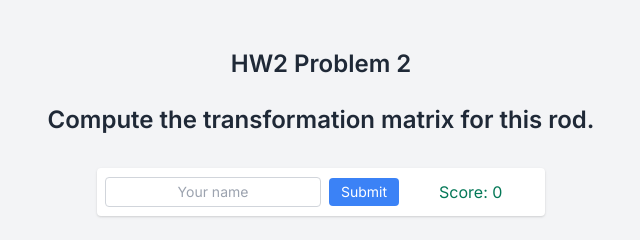
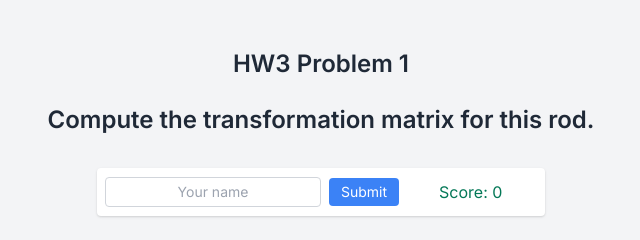
Before and after one commit to khaza15143Lev/HW3_1, a plain HTML site: page index.html in a window 1280 px wide. Shown: the top 240 px of the page, 319-959 px from the left. Drawn offline with nearby package versions, Linux system fonts and the light colour scheme.

Commit message:
Update index.html
Changed the title

```diff
--- a/index.html
+++ b/index.html
@@ -186,7 +186,7 @@
     </style>
   </head>
   <body class="p-6 md:p-12">
-    <h1 class="text-2xl font-bold text-gray-800 mb-6 text-center">HW2 Problem 2</h1>
+    <h1 class="text-2xl font-bold text-gray-800 mb-6 text-center">HW3 Problem 1</h1>
     <h1 class="text-2xl font-bold text-gray-800 mb-6 text-center">Compute the transformation matrix for this rod.</h1>
     <div class="w-full max-w-md mx-auto my-8">
       <div id="name-section" class="flex items-center gap-2 p-2 bg-white rounded shadow">
```
